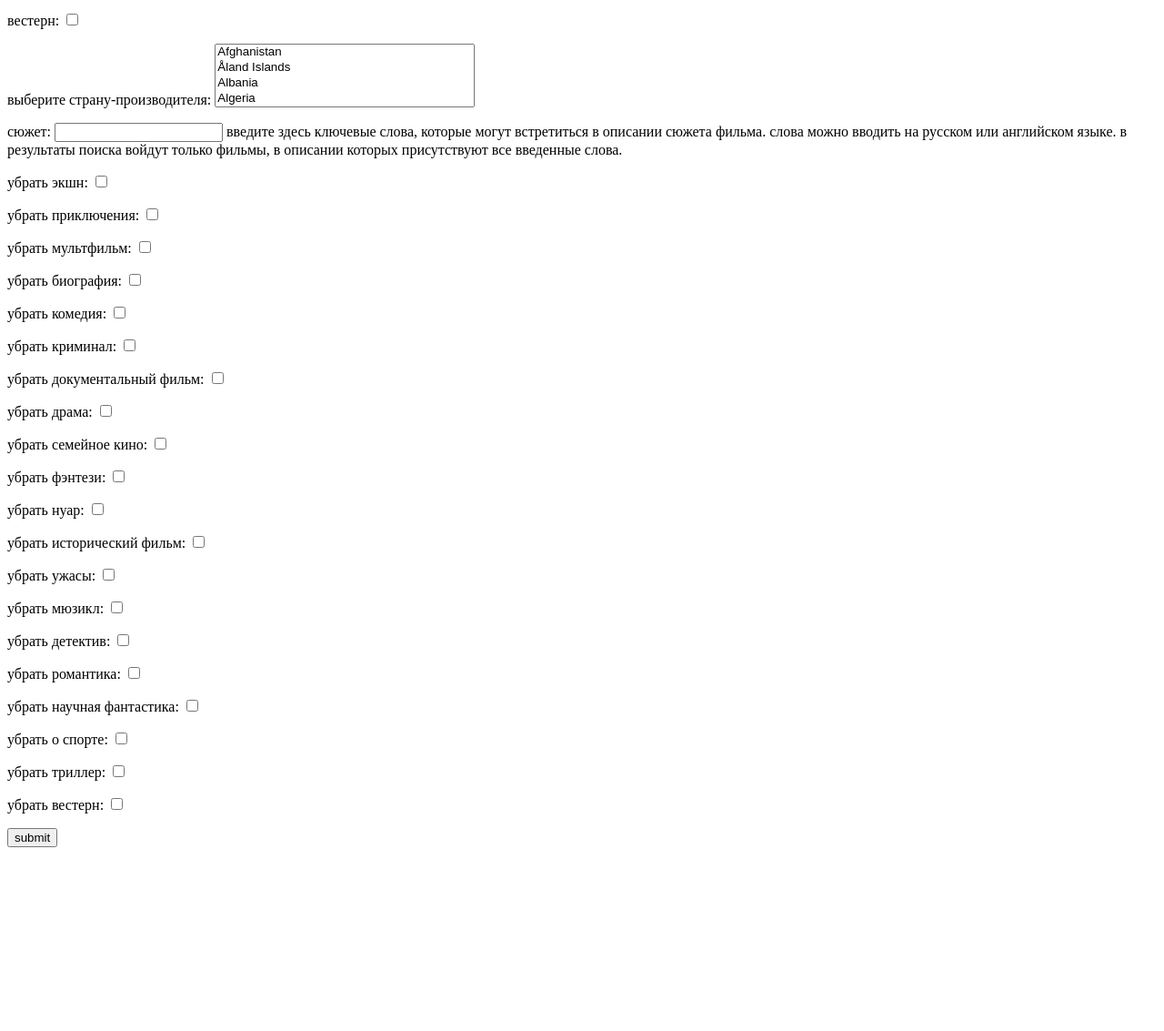
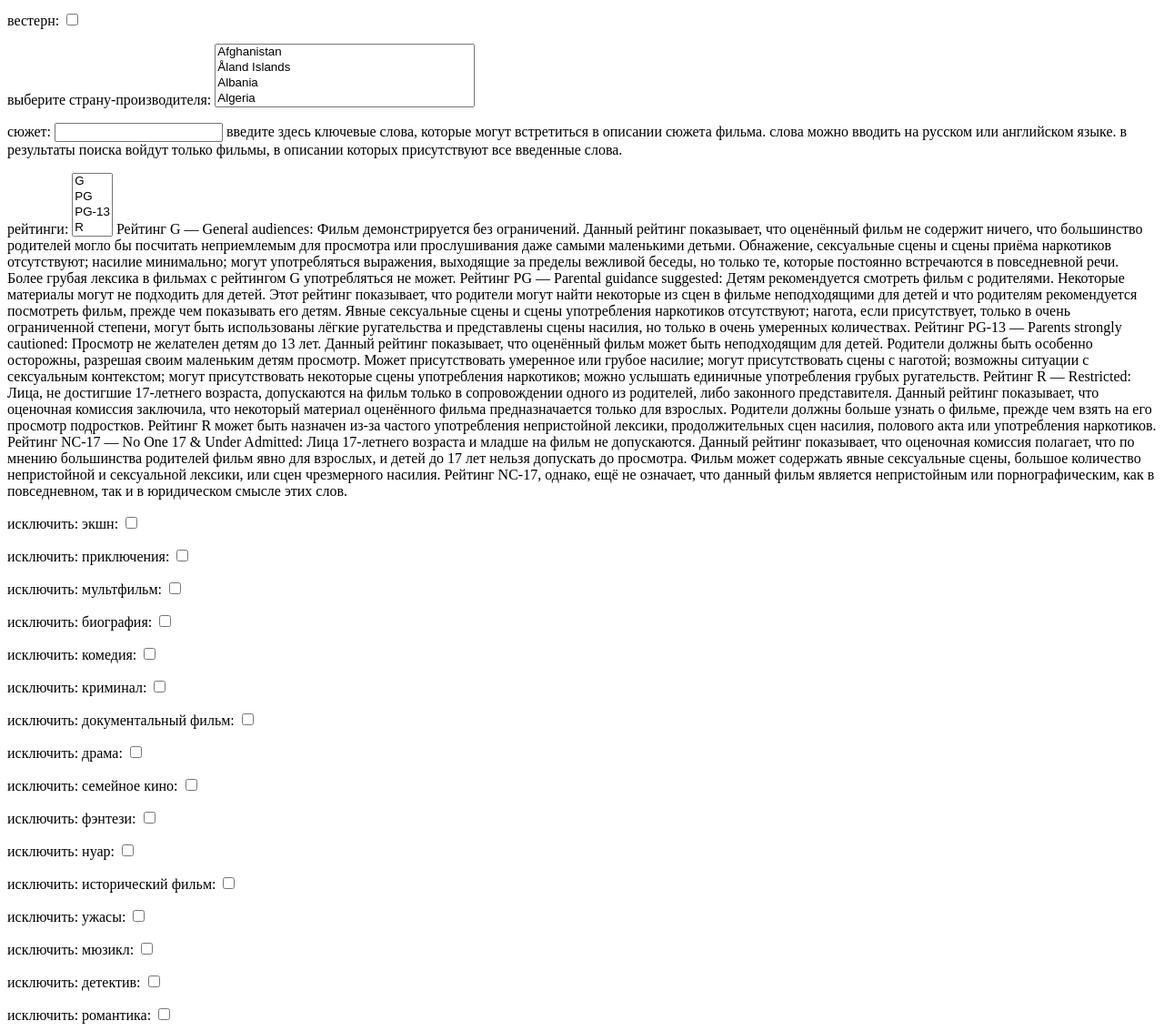
Before and after one commit to kolenka-matka/spasite, a Django app: page /movies_choice/ in a window 1280 px wide. Shown: the part 714-1847 px from the top of the page at 91% size. Before the commit the page ends 1645 px from the top, so only its background shows below. Run offline with Django 4.2, Linux system fonts and the light colour scheme.

Commit message:
добавила поиск по рейтингам (они выглядят уродски) + по мелочи

```diff
--- a/girorp/forms.py
+++ b/girorp/forms.py
@@ -65,23 +65,44 @@ class MoviesChoiceForm(forms.Form):
 
     plot = forms.CharField(label='сюжет', required=False, help_text='введите здесь ключевые слова, которые могут встретиться в описании сюжета фильма. слова можно вводить на русском или английском языке. в результаты поиска войдут только фильмы, в описании которых присутствуют все введенные слова.')
 
-    exclude_action = forms.BooleanField(label='убрать экшн', required=False)
-    exclude_adventure = forms.BooleanField(label='убрать приключения', required=False)
-    exclude_animation = forms.BooleanField(label='убрать мультфильм', required=False)
-    exclude_biography = forms.BooleanField(label='убрать биография', required=False)
-    exclude_comedy = forms.BooleanField(label='убрать комедия', required=False)
-    exclude_crime = forms.BooleanField(label='убрать криминал', required=False)
-    exclude_documentary = forms.BooleanField(label='убрать документальный фильм', required=False)
-    exclude_drama = forms.BooleanField(label='убрать драма', required=False)
-    exclude_family = forms.BooleanField(label='убрать семейное кино', required=False)
-    exclude_fantasy = forms.BooleanField(label='убрать фэнтези', required=False)
-    exclude_film_noir = forms.BooleanField(label='убрать нуар', required=False)
-    exclude_history = forms.BooleanField(label='убрать исторический фильм', required=False)
-    exclude_horror = forms.BooleanField(label='убрать ужасы', required=False)
-    exclude_musical = forms.BooleanField(label='убрать мюзикл', required=False)
-    exclude_mystery = forms.BooleanField(label='убрать детектив', required=False)
-    exclude_romance = forms.BooleanField(label='убрать романтика', required=False)
-    exclude_sci_fi = forms.BooleanField(label='убрать научная фантастика', required=False)
-    exclude_sport = forms.BooleanField(label='убрать о спорте', required=False)
-    exclude_thriller = forms.BooleanField(label='убрать триллер', required=False)
-    exclude_western = forms.BooleanField(label='убрать вестерн', required=False)
+    ratings = forms.MultipleChoiceField(choices=[
+        ('G', 'G'),
+        ('PG', 'PG'),
+        ('PG-13', 'PG-13'),
+        ('R', 'R'),
+        ('NC', 'NC')
+    ], label='рейтинги', required=False, help_text='''Рейтинг G — General audiences:
+Фильм демонстрируется без ограничений. Данный рейтинг показывает, что оценённый фильм не содержит ничего, что большинство родителей могло бы посчитать неприемлемым для просмотра или прослушивания даже самыми маленькими детьми. Обнажение, сексуальные сцены и сцены приёма наркотиков отсутствуют; насилие минимально; могут употребляться выражения, выходящие за пределы вежливой беседы, но только те, которые постоянно встречаются в повседневной речи. Более грубая лексика в фильмах с рейтингом G употребляться не может.
+
+Рейтинг PG — Parental guidance suggested:
+Детям рекомендуется смотреть фильм с родителями. Некоторые материалы могут не подходить для детей. Этот рейтинг показывает, что родители могут найти некоторые из сцен в фильме неподходящими для детей и что родителям рекомендуется посмотреть фильм, прежде чем показывать его детям. Явные сексуальные сцены и сцены употребления наркотиков отсутствуют; нагота, если присутствует, только в очень ограниченной степени, могут быть использованы лёгкие ругательства и представлены сцены насилия, но только в очень умеренных количествах.
+
+Рейтинг PG-13 — Parents strongly cautioned:
+Просмотр не желателен детям до 13 лет. Данный рейтинг показывает, что оценённый фильм может быть неподходящим для детей. Родители должны быть особенно осторожны, разрешая своим маленьким детям просмотр. Может присутствовать умеренное или грубое насилие; могут присутствовать сцены с наготой; возможны ситуации с сексуальным контекстом; могут присутствовать некоторые сцены употребления наркотиков; можно услышать единичные употребления грубых ругательств.
+
+Рейтинг R — Restricted:
+Лица, не достигшие 17-летнего возраста, допускаются на фильм только в сопровождении одного из родителей, либо законного представителя. Данный рейтинг показывает, что оценочная комиссия заключила, что некоторый материал оценённого фильма предназначается только для взрослых. Родители должны больше узнать о фильме, прежде чем взять на его просмотр подростков. Рейтинг R может быть назначен из-за частого употребления непристойной лексики, продолжительных сцен насилия, полового акта или употребления наркотиков.
+
+Рейтинг NC-17 — No One 17 & Under Admitted:
+Лица 17-летнего возраста и младше на фильм не допускаются. Данный рейтинг показывает, что оценочная комиссия полагает, что по мнению большинства родителей фильм явно для взрослых, и детей до 17 лет нельзя допускать до просмотра. Фильм может содержать явные сексуальные сцены, большое количество непристойной и сексуальной лексики, или сцен чрезмерного насилия. Рейтинг NC-17, однако, ещё не означает, что данный фильм является непристойным или порнографическим, как в повседневном, так и в юридическом смысле этих слов.''')
+
+    exclude_action = forms.BooleanField(label='исключить: экшн', required=False)
+    exclude_adventure = forms.BooleanField(label='исключить: приключения', required=False)
+    exclude_animation = forms.BooleanField(label='исключить: мультфильм', required=False)
+    exclude_biography = forms.BooleanField(label='исключить: биография', required=False)
+    exclude_comedy = forms.BooleanField(label='исключить: комедия', required=False)
+    exclude_crime = forms.BooleanField(label='исключить: криминал', required=False)
+    exclude_documentary = forms.BooleanField(label='исключить: документальный фильм', required=False)
+    exclude_drama = forms.BooleanField(label='исключить: драма', required=False)
+    exclude_family = forms.BooleanField(label='исключить: семейное кино', required=False)
+    exclude_fantasy = forms.BooleanField(label='исключить: фэнтези', required=False)
+    exclude_film_noir = forms.BooleanField(label='исключить: нуар', required=False)
+    exclude_history = forms.BooleanField(label='исключить: исторический фильм', required=False)
+    exclude_horror = forms.BooleanField(label='исключить: ужасы', required=False)
+    exclude_musical = forms.BooleanField(label='исключить: мюзикл', required=False)
+    exclude_mystery = forms.BooleanField(label='исключить: детектив', required=False)
+    exclude_romance = forms.BooleanField(label='исключить: романтика', required=False)
+    exclude_sci_fi = forms.BooleanField(label='исключить: научная фантастика', required=False)
+    exclude_sport = forms.BooleanField(label='исключить: о спорте', required=False)
+    exclude_thriller = forms.BooleanField(label='исключить: триллер', required=False)
+    exclude_western = forms.BooleanField(label='исключить: вестерн', required=False)
--- a/girorp/views.py
+++ b/girorp/views.py
@@ -102,13 +102,17 @@ def choose_movies(request):  # !!!!!!!!!!!!!!!!!!!!!!! ФИЛЬМЫ
 
             genres = [adventure, animation, biography, comedy, crime, documentary, drama, family, action,
                       fantasy, film_noir, history, horror, musical, mystery, romance, sci_fi, sport, thriller, western]
-            selection = str()
+            selection = list()
             selected_genres = [item[0].replace('_', '-') for item in genres if item[1] == True]
             if selected_genres:
-                selection += 'вы выбрали следующие жанры: ' + ', '.join(selected_genres)
+                selection.append('вы выбрали следующие жанры: ' + ', '.join(selected_genres))
             countries = form.cleaned_data.get('country')
             if countries:
-                selection += '\nвы выбрали следующие страны: ' + ', '.join(countries)
+                selection.append('вы выбрали следующие страны: ' + ', '.join(countries))
+
+            ratings = form.cleaned_data.get('ratings')
+            if ratings:
+                selection.append('вы выбрали рейтинги ' + ', '.join(ratings))
 
             # !!!!!!!!!!!!!!!!!!!!!!!!!!!!!!!!!!!!!!!!!!!!!! ИСКЛЮЧИТЬ ЖАНРЫ !!!!!!!!!!!!!
             exclude_action = ('action', form.cleaned_data.get('exclude_action'))
@@ -137,11 +141,12 @@ def choose_movies(request):  # !!!!!!!!!!!!!!!!!!!!!!! ФИЛЬМЫ
                               exclude_musical, exclude_mystery, exclude_romance, exclude_sci_fi, exclude_sport, exclude_thriller, exclude_western}
             exclude_genres = {item[0].replace('_', '-') for item in exclude_genres if item[1] == True}
             if exclude_genres:
-                selection += '\nвы исключили следующие жанры: ' + ', '.join(exclude_genres)
+                selection.append('вы исключили следующие жанры: ' + ', '.join(exclude_genres))
 
             plot = form.cleaned_data.get('plot')
 
-            return render(request, 'search/movies_results.html', {'temp': create_request(selected_genres=selected_genres, countries=countries, exclude_genres=exclude_genres, plot=plot), 'selection': selection})
+            return render(request, 'search/movies_results.html',
+                          {'temp': create_request(selected_genres, countries, exclude_genres, plot, ratings), 'selection': selection})
     else:
         form = MoviesChoiceForm()
     return render(request, 'search/movies_choice.html', {'form': form})
```
Also changed, not shown: girorp/create_request.py (+6 -1 lines), templates/search/movies_results.html (+9 -4 lines).
